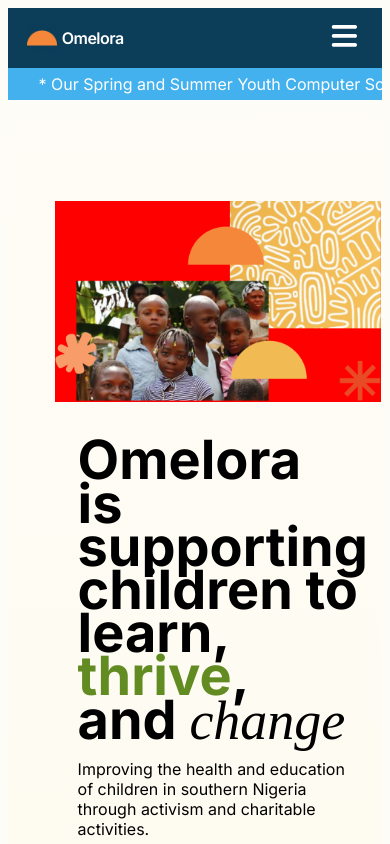
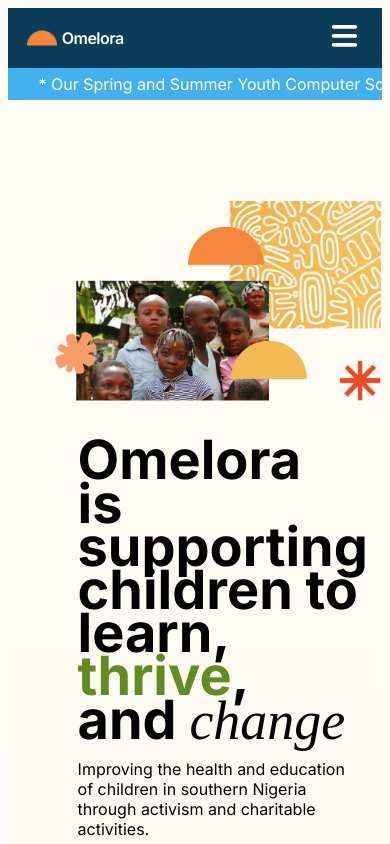
Before and after one commit to kyraezikeuzor/Omelora-Website, a Next.js app: page / in a window 390 px wide. Shown: the top 844 px of the page. Built offline with nearby package versions, Linux system fonts and the light colour scheme; a web font is replaced by a local one.

Commit message:
Fixed hero image 5/?

```diff
--- a/components/Home/Hero.module.css
+++ b/components/Home/Hero.module.css
@@ -46,10 +46,8 @@
     .hero img {
         width: 326px;
         height: 201px;
-        flex-shrink: 0;
-        background-color: red;
         padding-right: 0;
-        align-self: start;
+        align-self: center;
         order: 1;
         margin-bottom: 0;
     }
```
